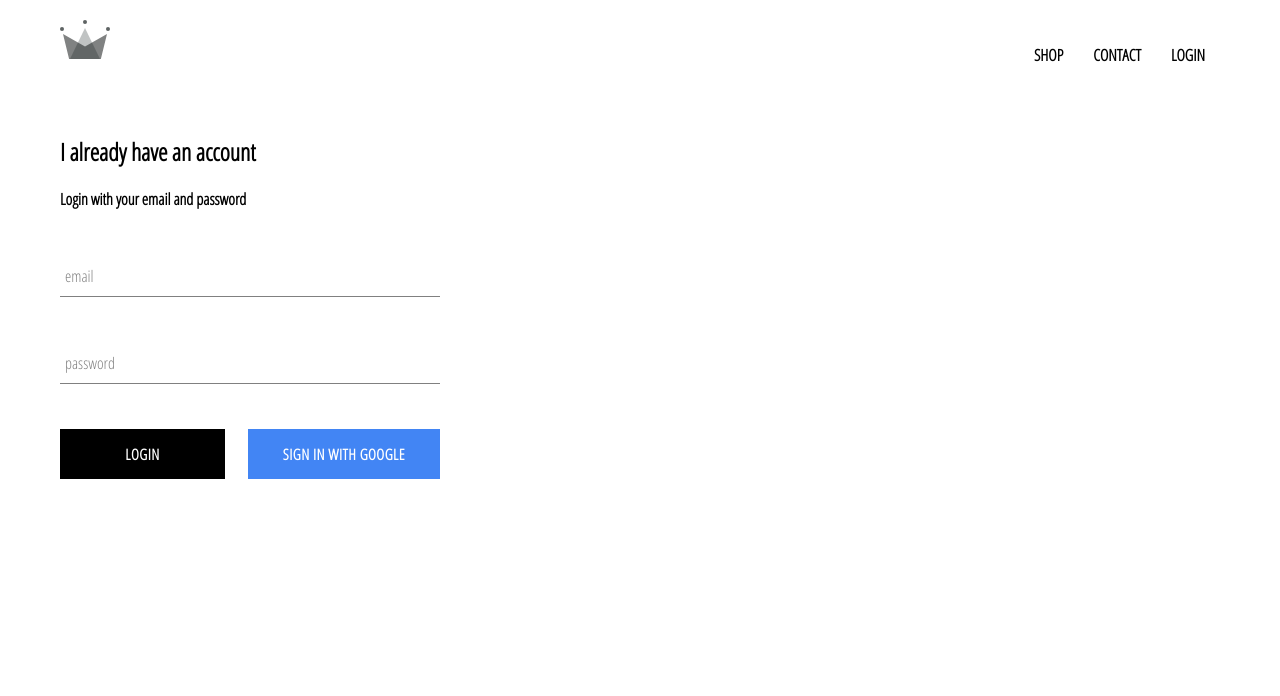
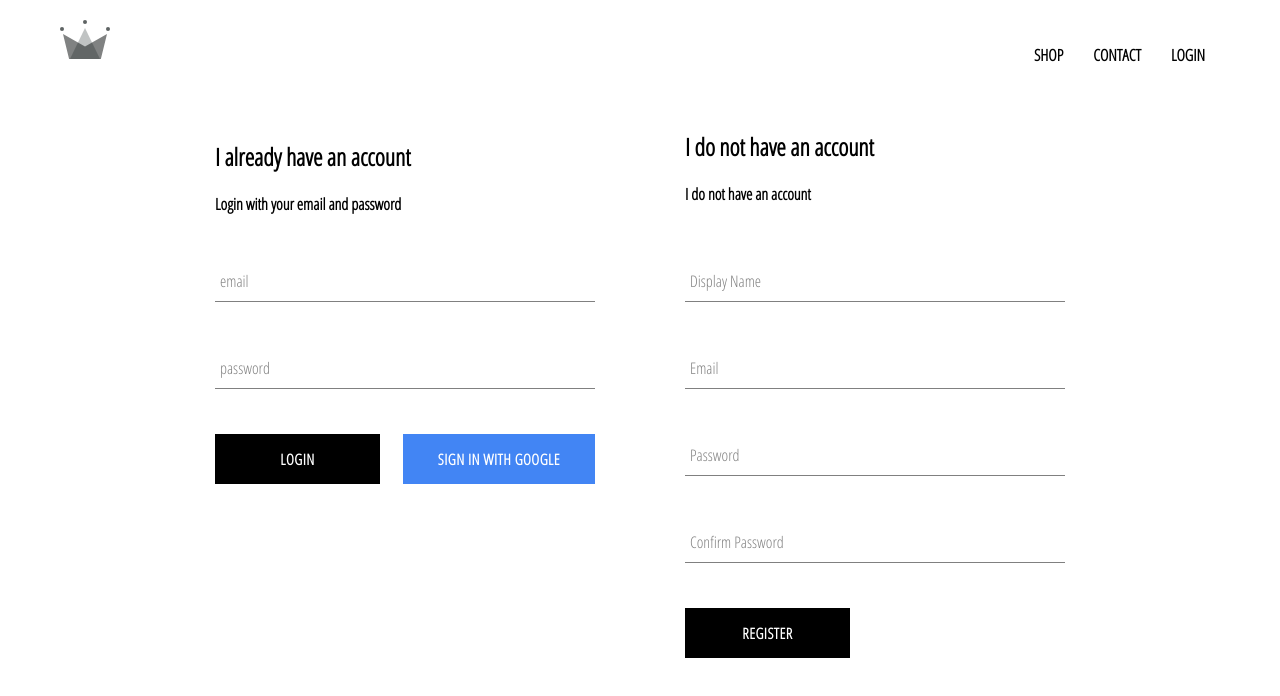
Before and after one commit to javiside/ecom-clothing, a React (Create React App) app: page /login in a window 1280 px wide. Shown: the top 696 px of the page. Built offline with nearby package versions, Linux system fonts and the light colour scheme; no server answers.

Commit message:
implemented firebase utils, included ability to store authenticated users into the firestore database

```diff
--- a/src/App.js
+++ b/src/App.js
@@ -7,25 +7,38 @@
 import ShopPage from "./pages/shop";
 import Header from "./components/header";
 import LoginAndRegister from "./pages/login-and-register";
-import { auth } from "./firebase/firebase.utils";
+import { auth, createUserProfileDocument } from "./firebase/firebase.utils";
 
-class App extends React.Component {
+class App extends React.PureComponent {
   constructor(props) {
     super(props);
 
     this.state = { currentUser: null };
   }
 
-  unsuscribeFromAuth = null;
+  unsubscribeFromAuth = null;
 
   componentDidMount() {
-    this.unsuscribeFromAuth = auth.onAuthStateChanged((user) => {
-      this.setState({ currentUser: user });
+    this.unsubscribeFromAuth = auth.onAuthStateChanged(async (userAuth) => {
+      if (userAuth) {
+        const userRef = await createUserProfileDocument(userAuth);
+
+        userRef.onSnapshot((snapShot) => {
+          this.setState({
+            currentUser: {
+              id: snapShot.id,
+              ...snapShot.data(),
+            },
+          });
+        });
+      } else {
+        this.setState({ currentUser: userAuth });
+      }
     });
   }
 
   componentWillUnmount() {
-    this.unsuscribeFromAuth();
+    this.unsubscribeFromAuth();
   }
 
   render() {
--- a/src/components/custom-button.jsx
+++ b/src/components/custom-button.jsx
@@ -2,9 +2,9 @@
 
 import "./custom-button.scss";
 
-const CustomButton = ({ children, isGoogleSignin, ...otherProps }) => (
+const CustomButton = ({ children, isGoogleSignIn, ...otherProps }) => (
   <button
-    className={`${isGoogleSignin ? "google-sign-in" : ""} custom-button`}
+    className={`${isGoogleSignIn ? "google-sign-in" : ""} custom-button`}
     {...otherProps}
   >
     {children}
--- a/src/components/header.jsx
+++ b/src/components/header.jsx
@@ -8,8 +8,6 @@
 import "./header.scss";
 
 const Header = (props) => {
-  console.log(props);
-  console.log(props.currentUser);
   return(
   <header className="header">
     <Link to="/">
--- a/src/components/login.jsx
+++ b/src/components/login.jsx
@@ -49,10 +49,11 @@
             value={password}
             handleChange={this.handleChange}
             required
+            autoComplete="on"
           />
           <div className="buttons">
-            <CustomButton type="submit">Login</CustomButton>
-            <CustomButton onClick={signInWithGoogle} isGoogleSignin>
+            <CustomButton type="submit">LOGIN</CustomButton>
+            <CustomButton onClick={signInWithGoogle} isGoogleSignIn>
               Sign in with Google
             </CustomButton>
           </div>
--- /dev/null
+++ b/src/components/register.jsx
@@ -0,0 +1,101 @@
+import React from "react";
+
+import FormInput from "./form-input";
+import CustomButton from "./custom-button";
+
+import { auth, createUserProfileDocument } from "../firebase/firebase.utils";
+
+import "./register.scss";
+
+class Register extends React.PureComponent {
+  constructor(props) {
+    super(props);
+
+    this.state = {
+      displayName: "",
+      email: "",
+      password: "",
+      confirmPassword: "",
+    };
+  }
+
+  handleSubmit = async (event) => {
+    event.preventDefault();
+    const { displayName, email, password, confirmPassword } = this.state;
+
+    if (password !== confirmPassword) {
+      alert("password don't match");
+      return;
+    }
+
+    try {
+      const { user } = await auth.createUserWithEmailAndPassword(
+        email,
+        password
+      );
+      await createUserProfileDocument(user, { displayName });
+      this.setState({
+        displayName: "",
+        email: "",
+        password: "",
+        confirmPassword: "",
+      });
+    } catch (err) {
+      console.log(err);
+    }
+  };
+
+  handleChange = (event) => {
+    const { name, value } = event.target;
+    this.setState({ [name]: value });
+  };
+
+  render() {
+    const { displayName, email, password, confirmPassword } = this.state;
+    return (
+      <div className="register">
+        <h2 className="title">I do not have an account</h2>
+        <span className="title">I do not have an account</span>
+        <form className="register-form" onSubmit={this.handleSubmit}>
+          <FormInput
+            type="text"
+            name="displayName"
+            value={displayName}
+            onChange={this.handleChange}
+            label="Display Name"
+            required
+          />
+          <FormInput
+            type="email"
+            name="email"
+            value={email}
+            onChange={this.handleChange}
+            label="Email"
+            required
+          />
+          <FormInput
+            type="password"
+            name="password"
+            value={password}
+            onChange={this.handleChange}
+            label="Password"
+            autoComplete="on"
+            required
+          />
+          <FormInput
+            type="password"
+            name="confirmPassword"
+            value={confirmPassword}
+            onChange={this.handleChange}
+            label="Confirm Password"
+            autoComplete="on"
+            required
+          />
+          <CustomButton type="submit">REGISTER</CustomButton>
+        </form>
+      </div>
+    );
+  }
+}
+
+export default Register;
--- /dev/null
+++ b/src/components/register.scss
@@ -0,0 +1,9 @@
+.register {
+  display: flex;
+  flex-direction: column;
+  width: 380px;
+
+  .title {
+    margin: 10px 0;
+  }
+}
--- a/src/firebase/firebase.utils.js
+++ b/src/firebase/firebase.utils.js
@@ -12,6 +12,30 @@
   measurementId: "G-SMRWQ3DYK2",
 };
 
+export const createUserProfileDocument = async (userAuth, additionalData) => {
+  if (!userAuth) return;
+
+  const userRef = firestore.doc(`users/${userAuth.uid}`);
+  const snapShot = await userRef.get();
+
+  if (!snapShot.exists) {
+    const { displayName, email } = userAuth;
+    const createdAt = new Date();
+
+    try {
+      userRef.set({
+        displayName,
+        email,
+        createdAt,
+        ...additionalData,
+      });
+    } catch (err) {
+      console.log("error creating user", err.message);
+    }
+  }
+  return userRef;
+};
+
 firebase.initializeApp(config);
 
 export const auth = firebase.auth();
--- a/src/pages/login-and-register.jsx
+++ b/src/pages/login-and-register.jsx
@@ -1,12 +1,14 @@
 import React from "react";
 
 import Login from "../components/login";
+import Register from "../components/register";
 
 import "./login-and-register.scss";
 
 const LoginAndRegister = () => (
   <div className="login-and-register">
     <Login />
+    <Register />
   </div>
 );
 
--- a/src/pages/login-and-register.scss
+++ b/src/pages/login-and-register.scss
@@ -0,0 +1,6 @@
+.login-and-register {
+  width: 850px;
+  display: flex;
+  justify-content: space-between;
+  margin: 30px auto;
+}
```
